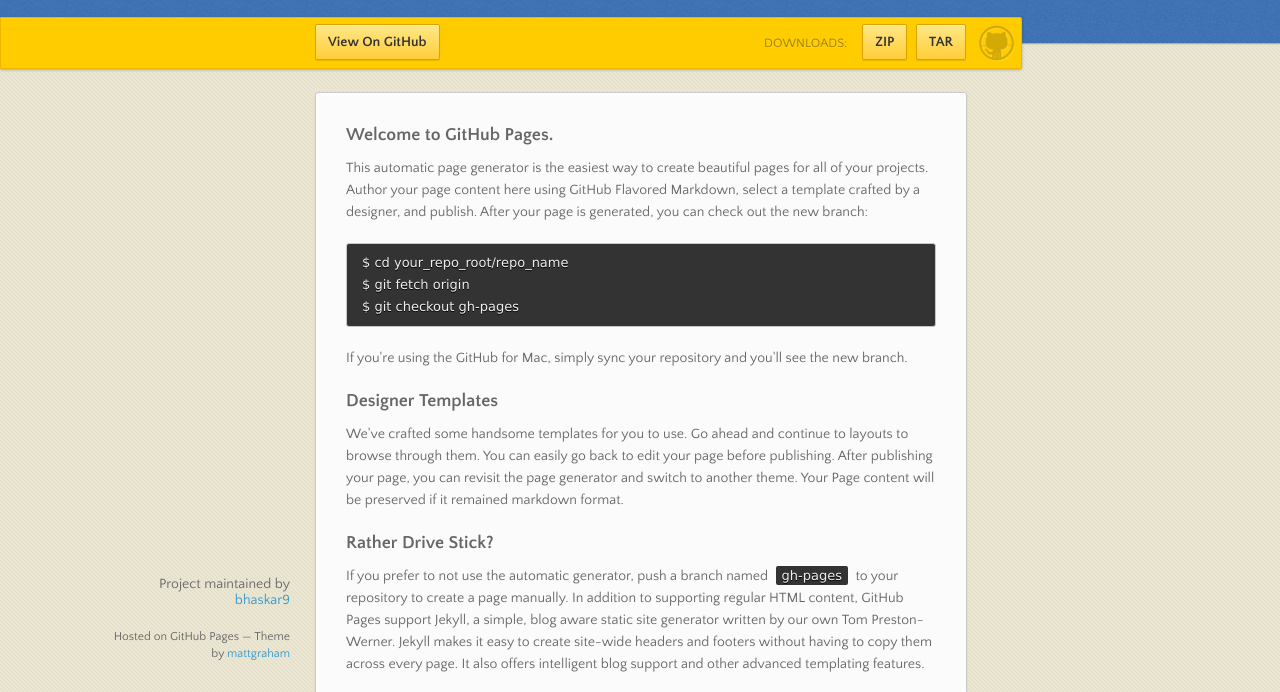
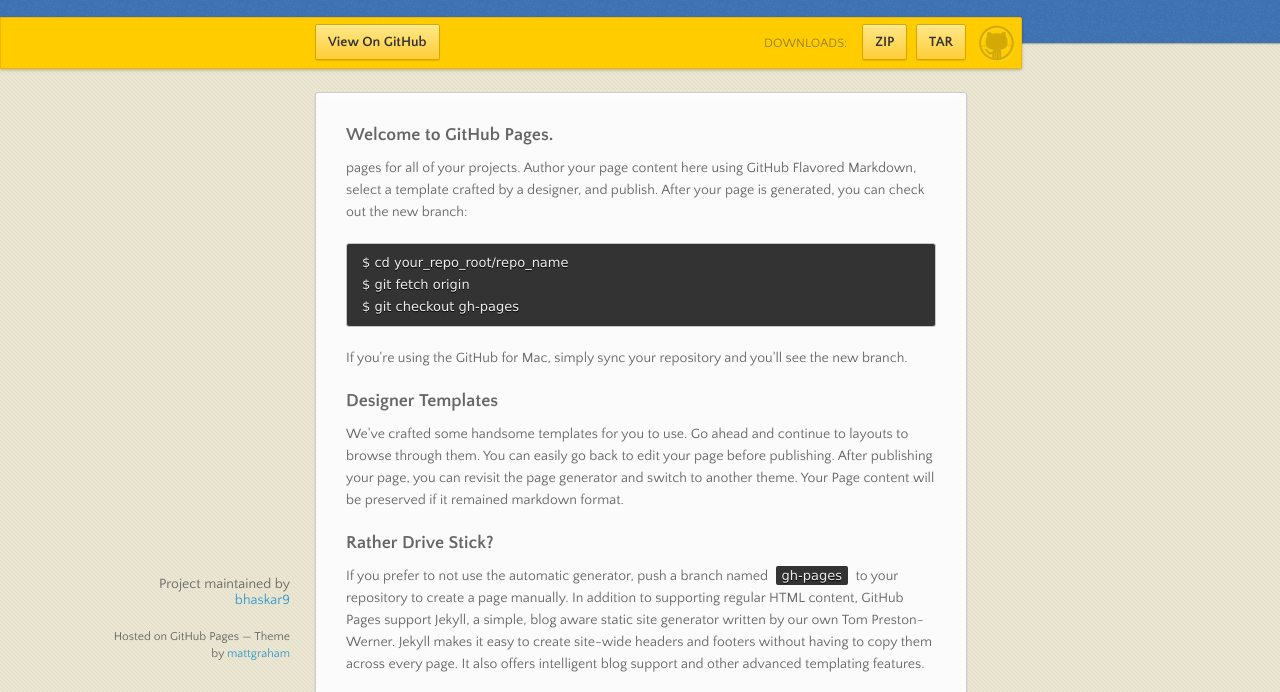
Before and after one commit to bhaskar9/HR-foot-prints, a plain HTML site: page index.html in a window 1280 px wide. Shown: the part 98-790 px from the top of the page. Drawn offline with nearby package versions, Linux system fonts and the light colour scheme.

Commit message:
Update index.html

```diff
--- a/index.html
+++ b/index.html
@@ -3,7 +3,7 @@
   <head>
     <meta charset="utf-8">
     <meta http-equiv="X-UA-Compatible" content="chrome=1">
-    <title>Hr-foot-prints by bhaskar9</title>
+    <title>Hr-foot-prints</title>
     <link rel="stylesheet" href="stylesheets/styles.css">
     <link rel="stylesheet" href="stylesheets/pygment_trac.css">
     <script src="https://ajax.googleapis.com/ajax/libs/jquery/1.7.1/jquery.min.js"></script>
@@ -41,7 +41,7 @@
       <section>
         <h3>Welcome to GitHub Pages.</h3>
 
-<p>This automatic page generator is the easiest way to create beautiful pages for all of your projects. Author your page content here using GitHub Flavored Markdown, select a template crafted by a designer, and publish. After your page is generated, you can check out the new branch:</p>
+<p>  pages for all of your projects. Author your page content here using GitHub Flavored Markdown, select a template crafted by a designer, and publish. After your page is generated, you can check out the new branch:</p>
 
 <pre><code>$ cd your_repo_root/repo_name
 $ git fetch origin
```
